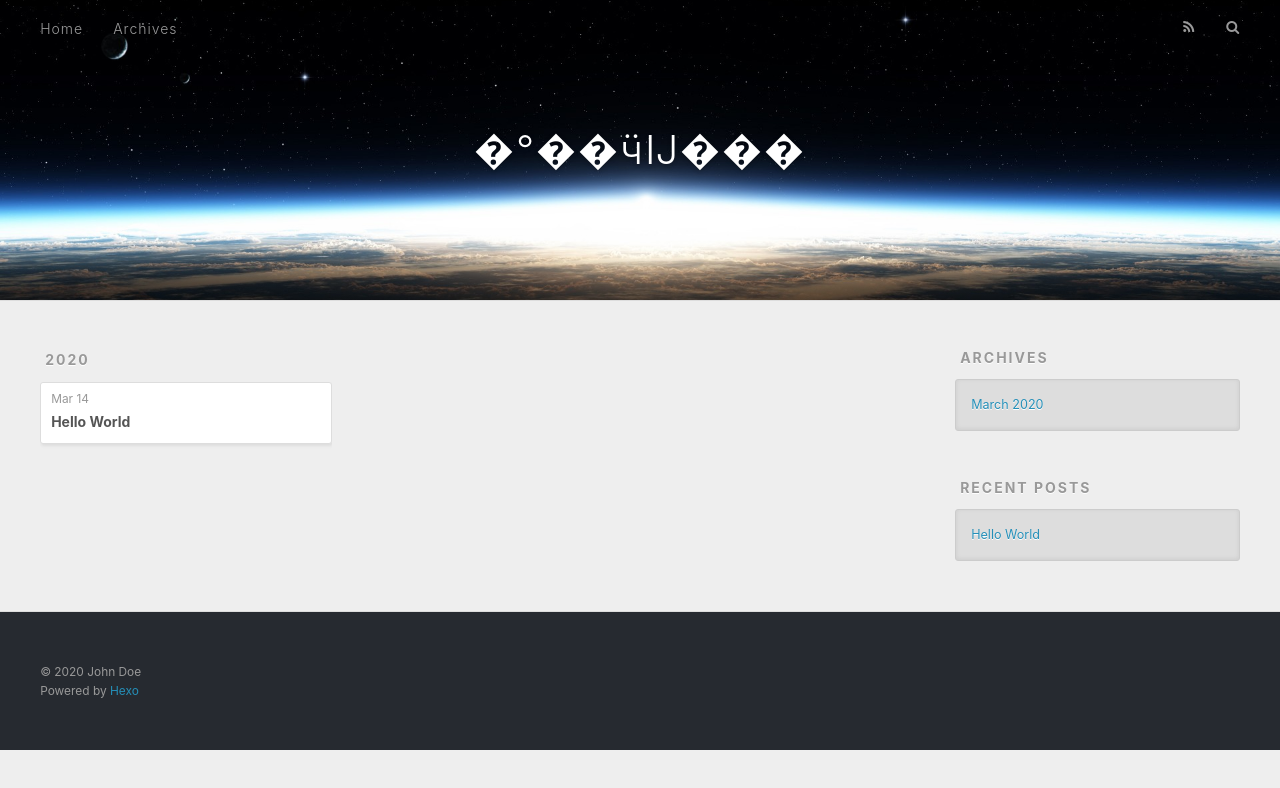
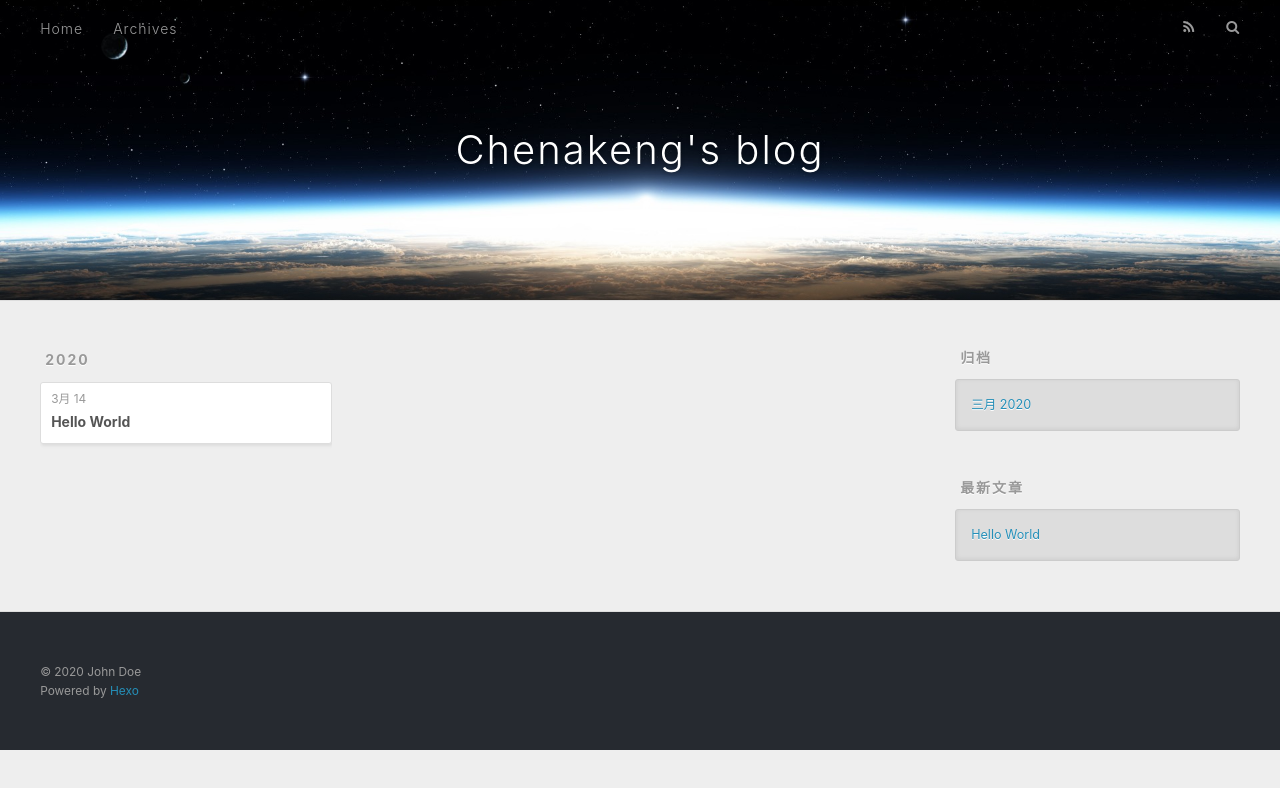
Before and after one commit to chenakeng/chenakeng.github.io, a plain HTML site: page archives/2020/03/index.html in a window 1280 px wide. Drawn offline with nearby package versions, Linux system fonts and the light colour scheme.

Commit message:
Site updated: 2020-03-14 16:38:08

```diff
--- a/archives/2020/03/index.html
+++ b/archives/2020/03/index.html
@@ -5,17 +5,17 @@
 
 
 
-  <title>Archives: 2020/3 | �°��ӵĲ���</title>
+  <title>归档: 2020/3 | Chenakeng&#39;s blog</title>
   <meta name="viewport" content="width=device-width, initial-scale=1, maximum-scale=1">
   <meta property="og:type" content="website">
-<meta property="og:title" content="�°��ӵĲ���">
+<meta property="og:title" content="Chenakeng&#39;s blog">
 <meta property="og:url" content="http://yoursite.com/archives/2020/03/index.html">
-<meta property="og:site_name" content="�°��ӵĲ���">
-<meta property="og:locale" content="en_US">
+<meta property="og:site_name" content="Chenakeng&#39;s blog">
+<meta property="og:locale" content="zh_CN">
 <meta property="article:author" content="John Doe">
 <meta name="twitter:card" content="summary">
 
-    <link rel="alternate" href="/atom.xml" title="�°��ӵĲ���" type="application/atom+xml">
+    <link rel="alternate" href="/atom.xml" title="Chenakeng&#39;s blog" type="application/atom+xml">
 
 
     <link rel="icon" href="/favicon.png">
@@ -36,7 +36,7 @@
   <div id="header-outer" class="outer">
     <div id="header-title" class="inner">
       <h1 id="logo-wrap">
-        <a href="/" id="logo">�°��ӵĲ���</a>
+        <a href="/" id="logo">Chenakeng&#39;s blog</a>
       </h1>
 
     </div>
@@ -53,7 +53,7 @@
 
           <a id="nav-rss-link" class="nav-icon" href="/atom.xml" title="RSS Feed"></a>
 
-        <a id="nav-search-btn" class="nav-icon" title="Search"></a>
+        <a id="nav-search-btn" class="nav-icon" title="搜索"></a>
       </nav>
       <div id="search-form-wrap">
         <form action="//google.com/search" method="get" accept-charset="UTF-8" class="search-form"><input type="search" name="q" class="search-form-input" placeholder="Search"><button type="submit" class="search-form-submit">&#xF002;</button><input type="hidden" name="sitesearch" value="http://yoursite.com"></form>
@@ -79,7 +79,7 @@
   <div class="archive-article-inner">
     <header class="archive-article-header">
       <a href="/2020/03/14/hello-world/" class="archive-article-date">
-  <time datetime="2020-03-14T07:51:09.082Z" itemprop="datePublished">Mar 14</time>
+  <time datetime="2020-03-14T07:51:09.082Z" itemprop="datePublished">3月 14</time>
 </a>
 
 
@@ -111,9 +111,9 @@
 
 
   <div class="widget-wrap">
-    <h3 class="widget-title">Archives</h3>
+    <h3 class="widget-title">归档</h3>
     <div class="widget">
-      <ul class="archive-list"><li class="archive-list-item"><a class="archive-list-link" href="/archives/2020/03/">March 2020</a></li></ul>
+      <ul class="archive-list"><li class="archive-list-item"><a class="archive-list-link" href="/archives/2020/03/">三月 2020</a></li></ul>
     </div>
   </div>
 
@@ -121,7 +121,7 @@
 
 
   <div class="widget-wrap">
-    <h3 class="widget-title">Recent Posts</h3>
+    <h3 class="widget-title">最新文章</h3>
     <div class="widget">
       <ul>
 
```
Also changed, not shown: 2020/03/14/hello-world/index.html (+10 -10 lines), archives/2020/index.html (+11 -11 lines), archives/index.html (+11 -11 lines), index.html (+11 -11 lines).
